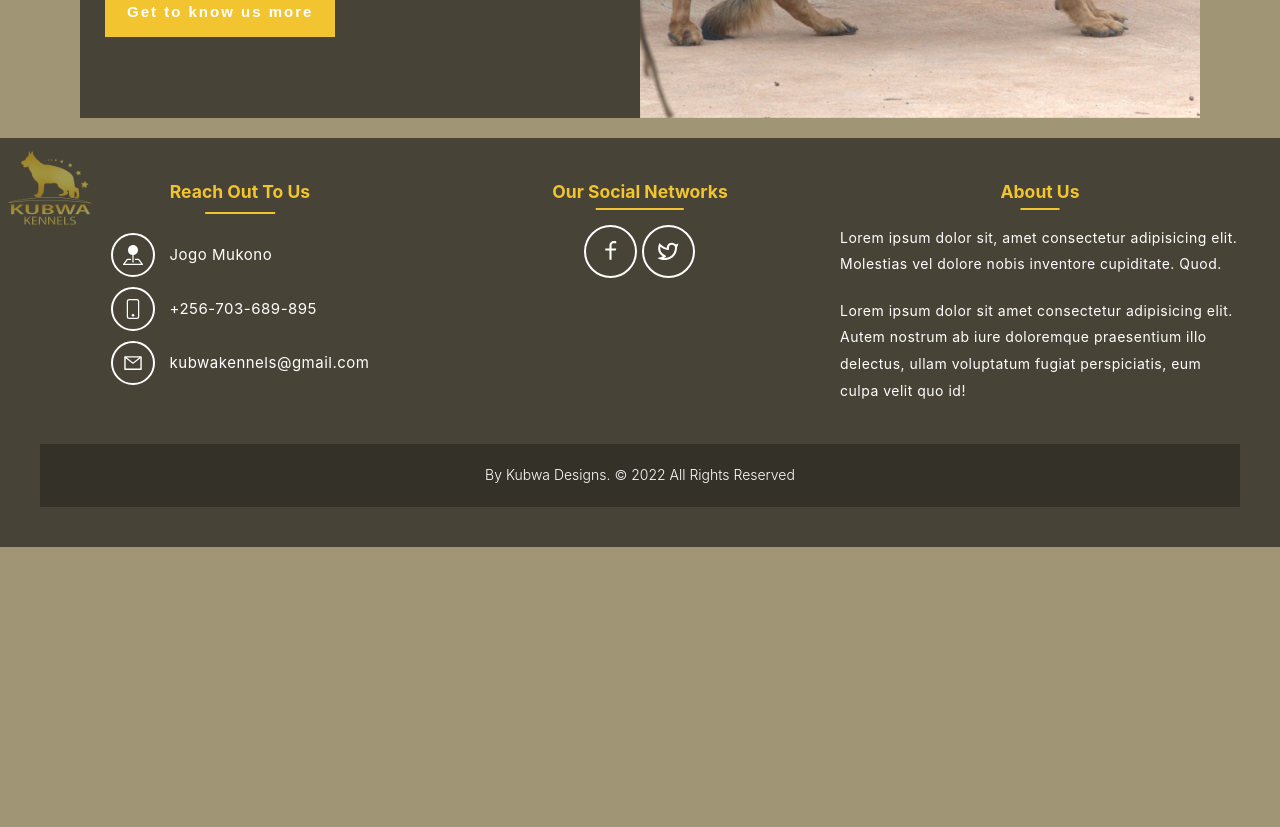
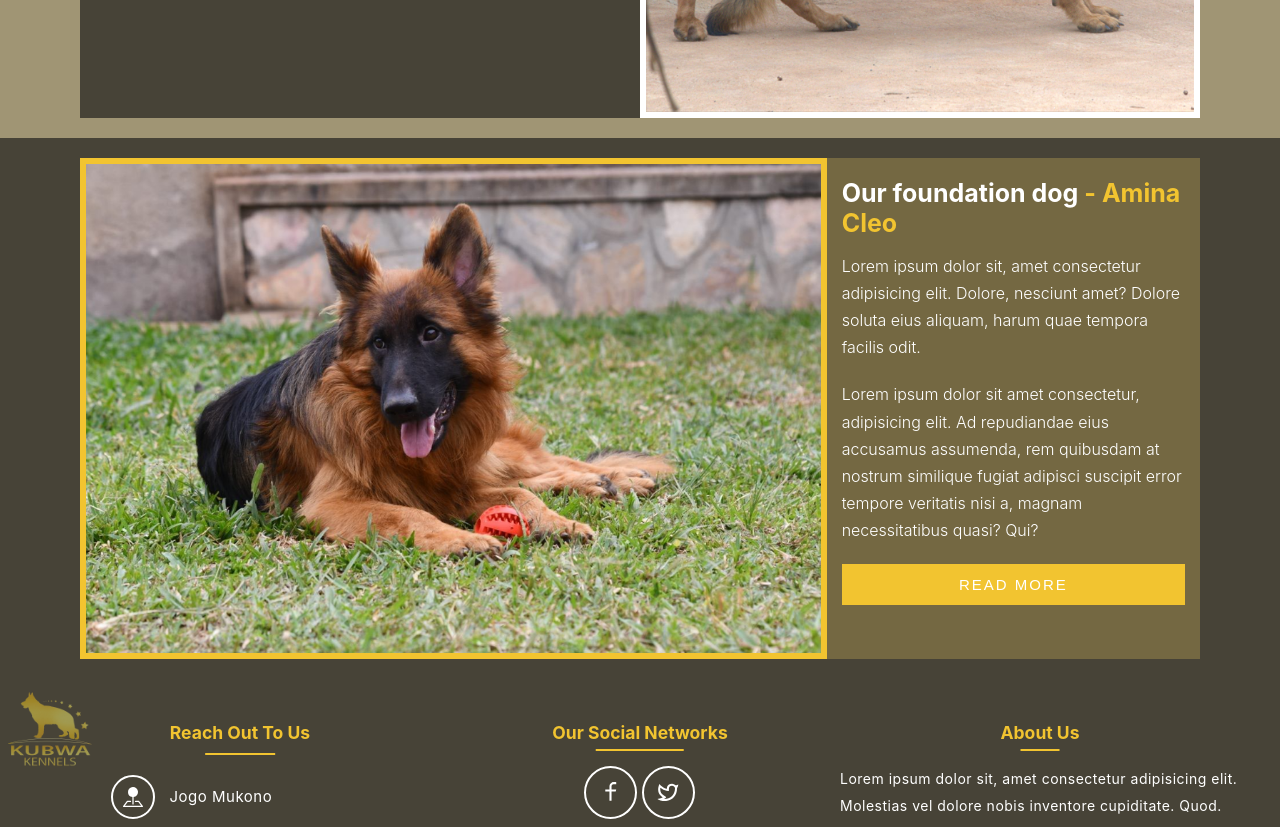
Before and after one commit to Otimthomas/kubwakennels, a React (Create React App) app: page / in a window 1280 px wide. Shown: the part 1220-2047 px from the top of the page. Before the commit the page ends 1767 px from the top, so only its background shows below. Built offline with nearby package versions, Linux system fonts and the light colour scheme.

Commit message:
Foundation section complete

```diff
--- /dev/null
+++ b/src/Components/Foundation.jsx
@@ -0,0 +1,108 @@
+import styled from "styled-components";
+import Logo from "../assets/kubwa_1.png";
+
+const Foundation = () => {
+  return (
+    <Wrapper>
+      <div className="foundation__image">
+        <img src={Logo} alt="Cleo" />
+      </div>
+      <div className="foundation__content">
+        <h3>
+          Our foundation dog <span>- Amina Cleo</span>
+        </h3>
+        <div className="foundation__content-p">
+          <p>
+            Lorem ipsum dolor sit, amet consectetur adipisicing elit. Dolore,
+            nesciunt amet? Dolore soluta eius aliquam, harum quae tempora
+            facilis odit.
+          </p>
+          <p>
+            Lorem ipsum dolor sit amet consectetur, adipisicing elit. Ad
+            repudiandae eius accusamus assumenda, rem quibusdam at nostrum
+            similique fugiat adipisci suscipit error tempore veritatis nisi a,
+            magnam necessitatibus quasi? Qui?
+          </p>
+        </div>
+        <button className="btn-foundation">Read more</button>
+      </div>
+    </Wrapper>
+  );
+};
+
+export default Foundation;
+
+const Wrapper = styled.section`
+  padding: 2rem 4rem;
+  background-color: var(--tertiaryColor);
+
+  @media (min-width: 768px) {
+    padding: 2rem 6rem !important;
+  }
+
+  @media (min-width: 992px) {
+    padding: 2rem 8rem !important;
+
+    display: grid;
+    grid-template-columns: 2fr 1fr;
+
+    .foundation__content {
+      padding: 2rem;
+      /* border: 6px solid var(--white); */
+    }
+  }
+
+  .foundation__image img {
+    object-fit: cover;
+    width: 100%;
+    height: 100%;
+
+    display: flex;
+    border: 6px solid var(--primaryColor);
+  }
+
+  .foundation__content {
+    background-color: var(--secondaryColorLight);
+    padding: 2rem 1.5rem;
+    color: var(--white);
+
+    h3 {
+      font-size: 2.5rem;
+      color: var(--white);
+      line-height: 1.2;
+      padding-bottom: 1.5rem;
+      span {
+        color: var(--primaryColor);
+      }
+    }
+
+    .foundation__content-p {
+      font-size: 1.6rem;
+
+      p {
+        padding-bottom: 2rem;
+        line-height: 1.7;
+      }
+    }
+
+    .btn-foundation {
+      padding: 1.2rem 3.4rem;
+      background-color: var(--primaryColor);
+      outline: none;
+      border: none;
+      cursor: pointer;
+      color: var(--white);
+      letter-spacing: 0.2rem;
+      font-size: 1.5rem;
+      text-transform: uppercase;
+      transition: all 0.3s;
+
+      &:hover {
+        color: var(--primaryColor);
+        background-color: var(--white);
+      }
+    }
+    display: flex;
+    flex-direction: column;
+  }
+`;
--- a/src/Components/Hero.jsx
+++ b/src/Components/Hero.jsx
@@ -25,15 +25,12 @@ const Wrapper = styled.div`
   background-size: cover;
   background-repeat: no-repeat;
   background-attachment: fixed;
-  /* background-position-y: -10rem; */
-  /* background-position-x: -10rem; */
   min-width: 100%;
   height: 95vh;
   font-size: 4rem;
 
   .hero-center {
     width: max-content;
-    /* background-color: blue; */
     position: absolute;
     top: 50%;
     left: 50%;
@@ -45,7 +42,6 @@ const Wrapper = styled.div`
     font-size: 4.5rem;
     color: var(--white);
     line-height: 1;
-    /* margin-bottom: 0; */
 
     & span {
       color: var(--primaryColor);
@@ -94,7 +90,6 @@ const Wrapper = styled.div`
 
     .sub-heading {
       font-size: 2.5rem;
-      /* margin-top: 1rem; */
     }
   }
 
--- a/src/Components/Welcome.jsx
+++ b/src/Components/Welcome.jsx
@@ -53,6 +53,7 @@ const Wrapper = styled.div`
 
     .welcome__content {
       padding: 4rem;
+      /* border: 6px solid var(--primaryColor); */
     }
   }
 
@@ -64,7 +65,10 @@ const Wrapper = styled.div`
 
   .welcome__content {
     color: var(--white);
-    padding: 2.5rem;
+    padding: 2rem 1.5rem;
+
+    display: flex;
+    flex-direction: column;
 
     h3 {
       font-size: 4rem;
@@ -86,6 +90,24 @@ const Wrapper = styled.div`
     }
 
     .btn-welcome {
+      padding: 1.2rem 3.4rem;
+      background-color: var(--primaryColor);
+      outline: none;
+      border: none;
+      cursor: pointer;
+      letter-spacing: 0.2rem;
+      color: var(--white);
+      font-size: 1.5rem;
+      text-transform: uppercase;
+      transition: all 0.3s;
+
+      &:hover {
+        color: var(--primaryColor);
+        background-color: var(--white);
+      }
+    }
+
+    /* .btn-welcome {
       background-color: var(--primaryColor);
       border: 2px solid var(--primaryColor);
       padding: 1.5rem 2rem;
@@ -100,7 +122,7 @@ const Wrapper = styled.div`
         color: var(--primaryColor);
         background-color: var(--white);
       }
-    }
+    } */
   }
   .welcome-image img {
     object-fit: cover;
@@ -108,6 +130,7 @@ const Wrapper = styled.div`
     width: 100%;
 
     display: flex;
+    border: 6px solid var(--white);
   }
 `;
 
--- a/src/Pages/HomePage.jsx
+++ b/src/Pages/HomePage.jsx
@@ -1,4 +1,5 @@
 import React from "react";
+import Foundation from "../Components/Foundation";
 import Hero from "../Components/Hero";
 import Welcome from "../Components/Welcome";
 
@@ -7,6 +8,7 @@ const HomePage = () => {
     <div>
       <Hero />
       <Welcome />
+      <Foundation />
     </div>
   );
 };
--- a/src/index.css
+++ b/src/index.css
@@ -1,6 +1,7 @@
 :root {
   --primaryColor: #f2c430;
   --secondaryColor: #837446;
+  --secondaryColorLight: rgb(131, 116, 70, 0.75);
   --tertiaryColor: #474337;
   --tertiaryDarkColor: #343129;
   --white: #fff;
```
